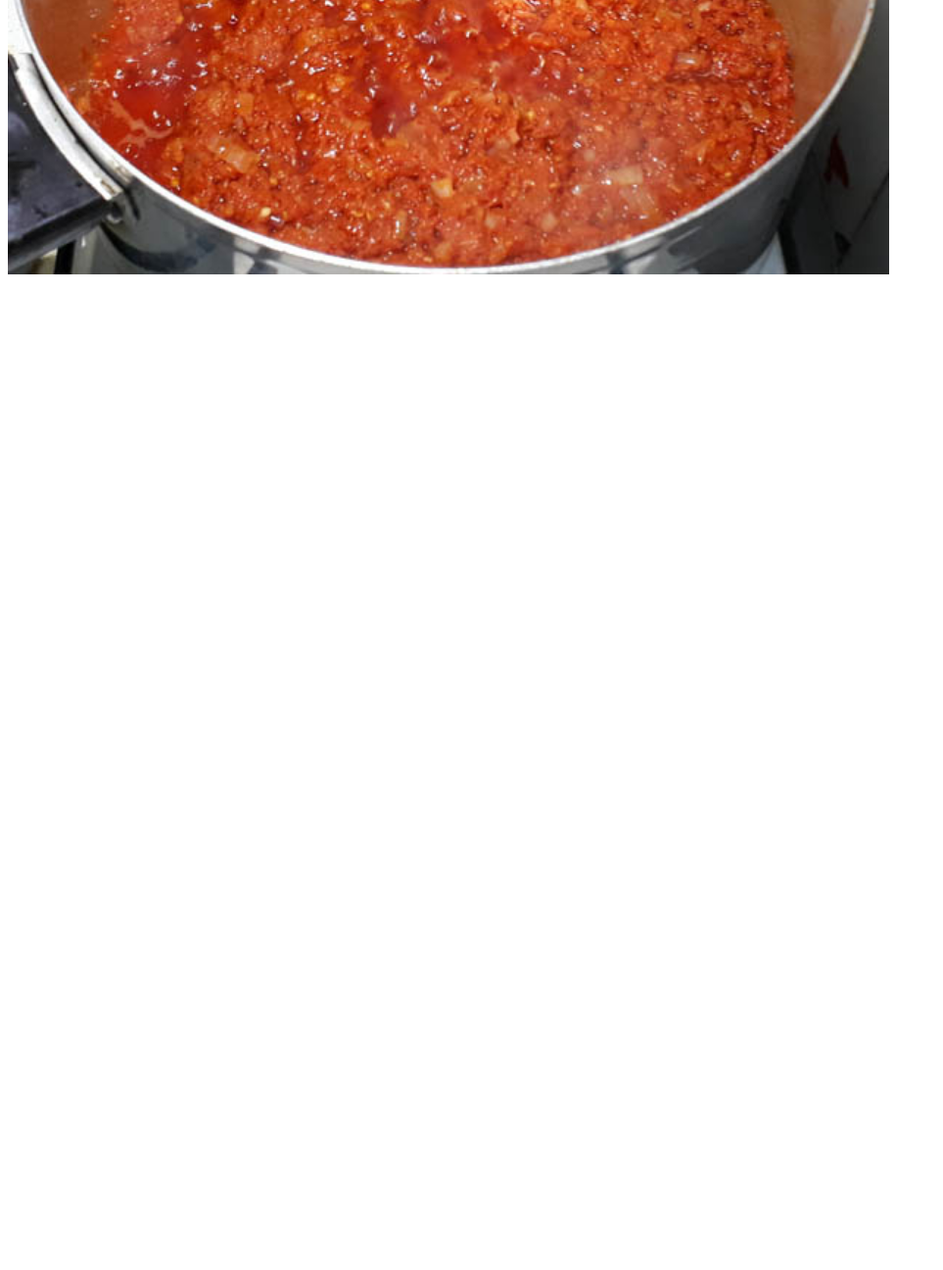
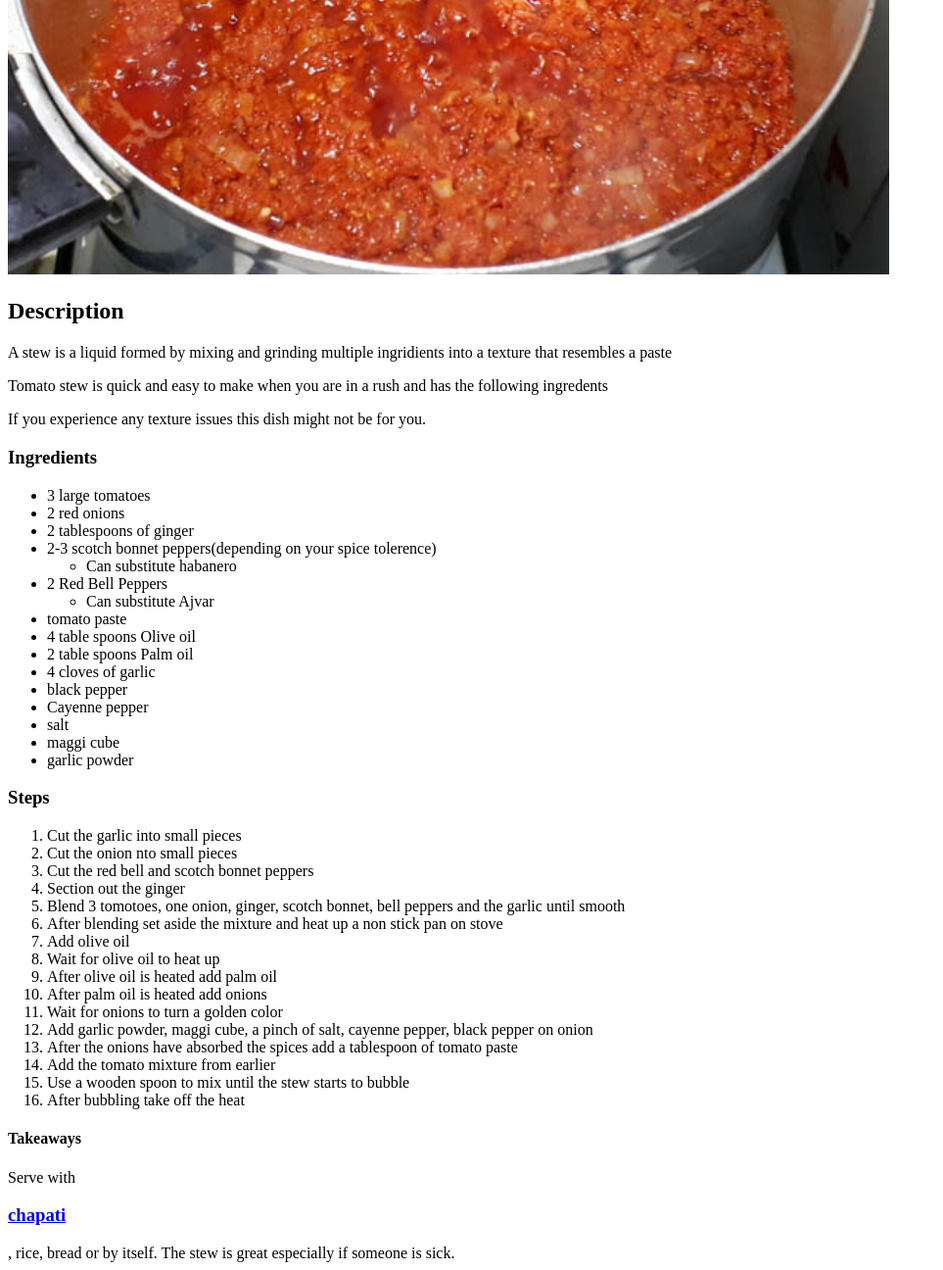
Before and after one commit to peacekokok/odin-recipes, a plain HTML site: page recipes/tomatostew.html in a window 1280 px wide. Shown: the part 501-1797 px from the top of the page at 98% size, without its empty margins (0-963 px from the left). Before the commit the page ends 801 px from the top, so only its background shows below. Drawn offline with Linux system fonts and the light colour scheme.

Commit message:
Added ingredients, steps, linked chapati.html to tomatostew.html and linked tomatostew.html to chapati.html

```diff
--- a/recipes/tomatostew.html
+++ b/recipes/tomatostew.html
@@ -14,6 +14,62 @@
 
         <p><img src="../images/tomatostew.jpg" width='900' alt="Stew End Product"></p>
 
+       <h2>Description</h2>
+       <p> A stew is a liquid formed by mixing and grinding multiple ingridients into a texture that resembles a paste</p>
+       <p>Tomato stew is quick and easy to make when you are in a rush and has the following ingredents</p>
+       If you experience any texture issues this dish might not be for you.
 
+
+       <h3>Ingredients</h3>
+       <ul>
+
+        <li>3 large tomatoes</li>
+        <li>2 red onions</li>
+        <li>2 tablespoons of ginger</li>
+        <li>2-3 scotch bonnet peppers(depending on your spice tolerence)</li>
+            <ul>
+                <li>Can substitute habanero</li>
+            </ul>
+        <li>2 Red Bell Peppers</li>
+        <ul>
+            <li>Can substitute Ajvar</li>
+        </ul>
+        <li>tomato paste</li>
+        <li>4 table spoons Olive oil</li>
+        <li>2 table spoons Palm oil</li>
+        <li>4 cloves of garlic</li>
+        <li>black pepper</li>
+        <li>Cayenne pepper</li>
+        <li>salt</li>
+        <li>maggi cube</li>
+        <li>garlic powder</li>
+
+
+
+       </ul>
+
+       <h3>Steps</h3>
+       <ol>
+        <li>Cut the garlic into small pieces</li>
+        <li>Cut the onion nto small pieces</li>
+        <li>Cut the red bell and scotch bonnet peppers</li>
+        <li>Section out the ginger</li>
+        <li>Blend 3 tomotoes, one onion, ginger, scotch bonnet, bell peppers and the garlic until smooth</li>
+        <li>After blending set aside the mixture and heat up a non stick pan on stove</li>
+        <li>Add olive oil</li>
+        <li>Wait for olive oil to heat up</li>
+        <li>After olive oil is heated add palm oil</li>
+        <li>After palm oil is heated add onions</li>
+        <li>Wait for onions to turn a golden color</li>
+        <li>Add garlic powder, maggi cube, a pinch of salt, cayenne pepper, black pepper on onion </li>
+        <li>After the onions have absorbed the spices add a tablespoon of tomato paste</li>
+        <li>Add the tomato mixture from earlier</li>
+        <li>Use a wooden spoon to mix until the stew starts to bubble</li>
+        <li>After bubbling take off the heat</li>
+
+       </ol>
+
+       <h4>Takeaways</h4>
+       Serve with <a href="recipes/chapati.html"> <h3>chapati</h3></a>, rice, bread or by itself. The stew is great especially if someone is sick.
     </body>
 </html>
```
Also changed, not shown: recipes/chapati.html (+1 -1 lines).
